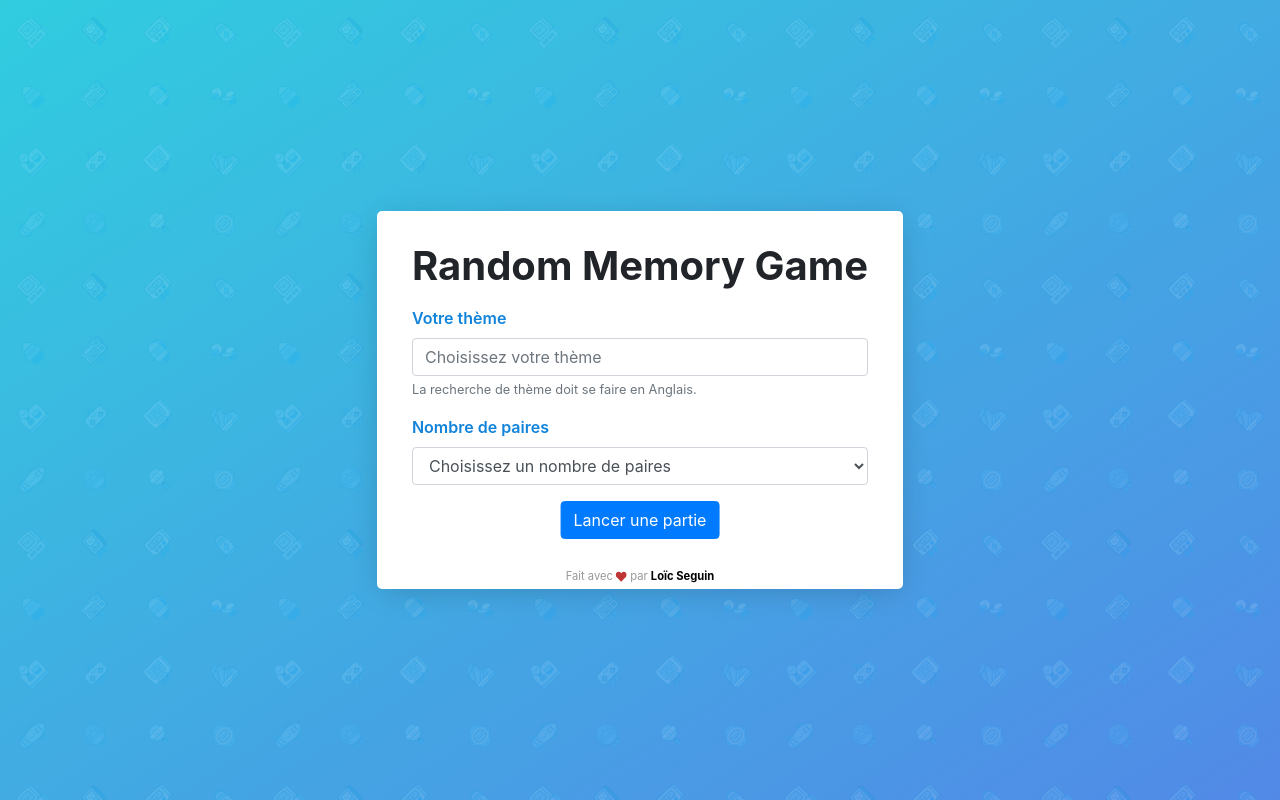
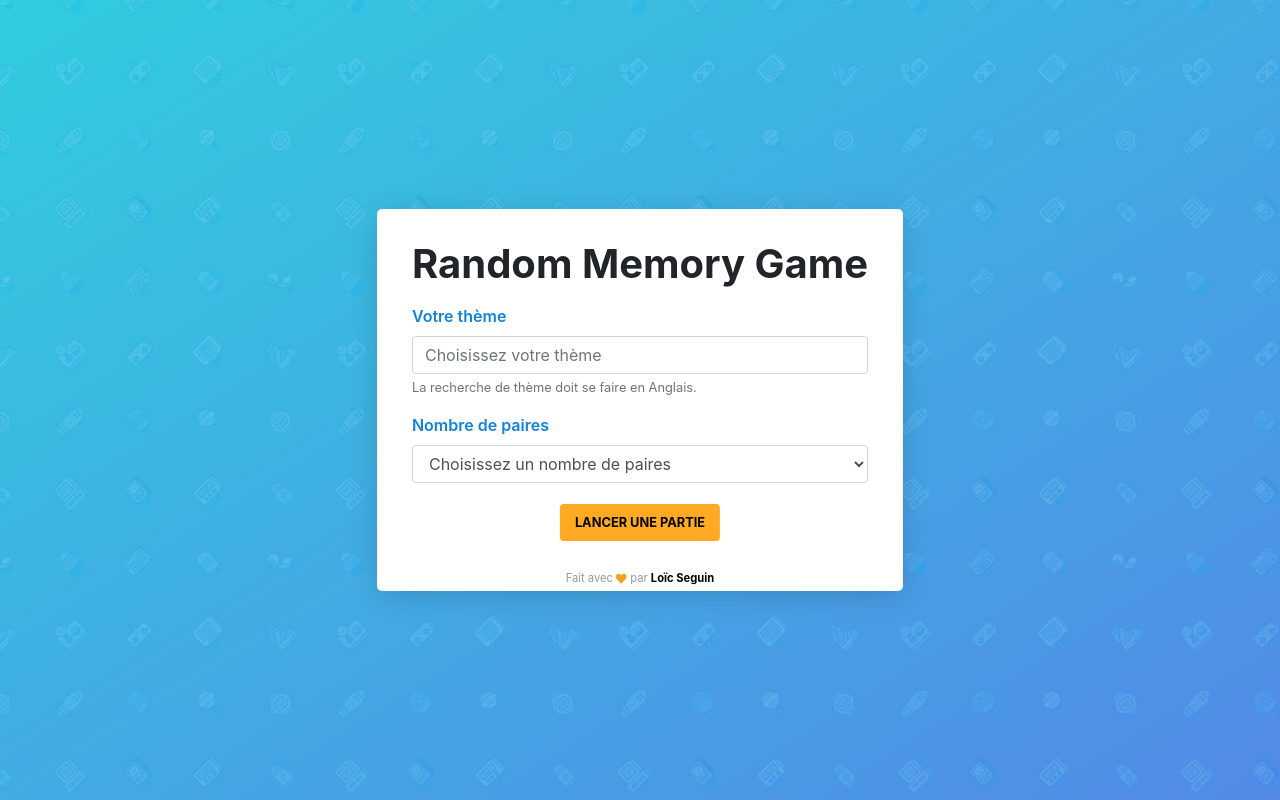
Before and after one commit to SeguinLoic/Random-Memory-Game, a React (Create React App) app: page / in a window 1280 px wide. Built offline with nearby package versions, Linux system fonts and the light colour scheme.

Commit message:
Improve style

```diff
--- a/src/App.css
+++ b/src/App.css
@@ -17,16 +17,24 @@ body {
   justify-content: center;
   position: relative;
   min-height: 100vH;
+  overflow: hidden;
+}
+@keyframes animFond {
+  0% {left: 0%; bottom: 2%}
+  100% {left: -88%; bottom: -82%}
 }
 .App:after {
   content: '';
-  width: 100%;
-  height: 100%;
+  width: 200%;
+  height: 200%;
   position: absolute;
   z-index: -1;
-  background-image: url(images/wallpaper.svg);
-  background-size: 20%;
+  background-image: url(./images/wallpaper.svg);
+  background-size: 11%;
   opacity: 0.6;
+  bottom: 2%;
+  left: 0%;
+  animation: animFond 25s linear infinite;
 }
 .App:before {
   content: '';
@@ -74,6 +82,19 @@ form.formulaire input {
 label.form-label {
   color: #1083db;
   font-weight: 600;
+}
+.formulaire button {
+  background-color: #ffaa22;
+  border: none;
+  color: #000000;
+  font-weight: 700;
+  text-transform: uppercase;
+  font-size: 0.8em;
+  padding: 9px 15px;
+  margin-top: 5px;
+}
+.formulaire button:hover {
+  background-color: #508de6;
 }
 
 /* --------------- BOARDGAME --------------- */
@@ -190,7 +211,7 @@ label.form-label {
 }
 .signature svg {
   width: 11px;
-  color: #bf3535;
+  color: #f4a321;
 }
 .signature a {
   font-weight: 700;
```
